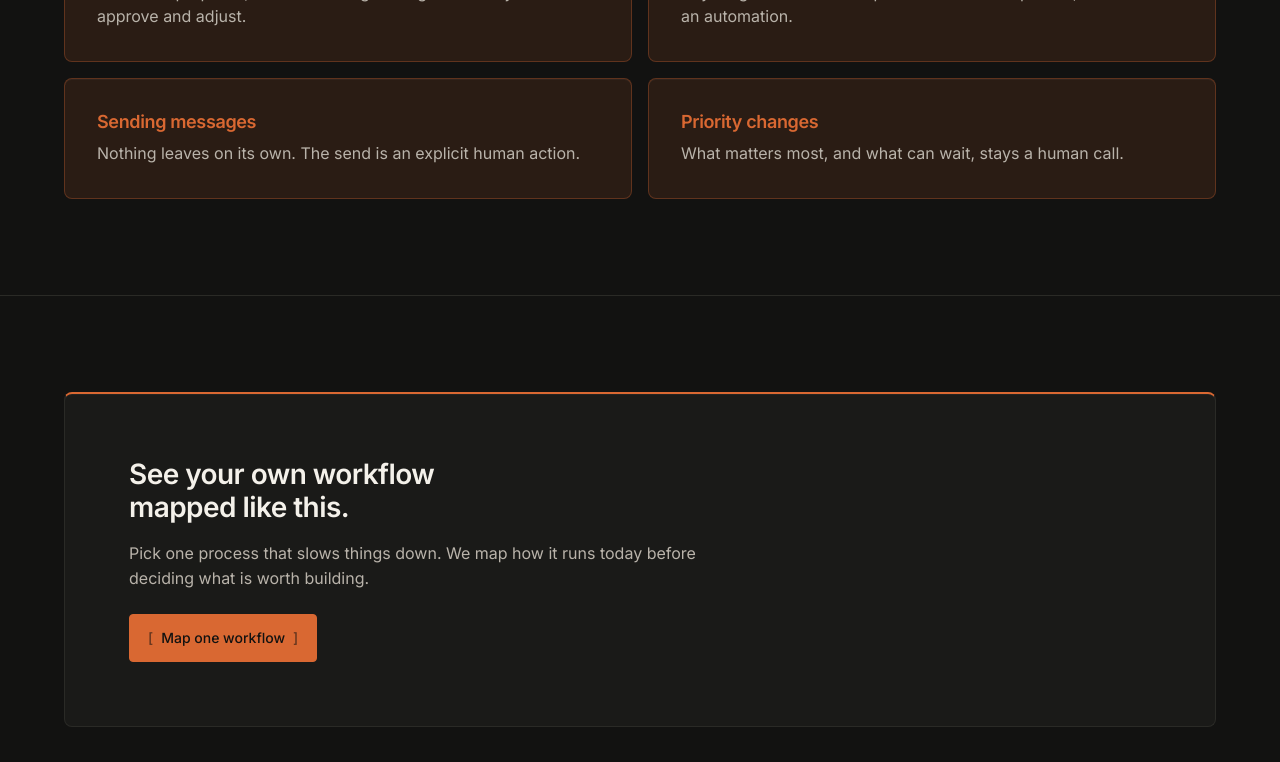
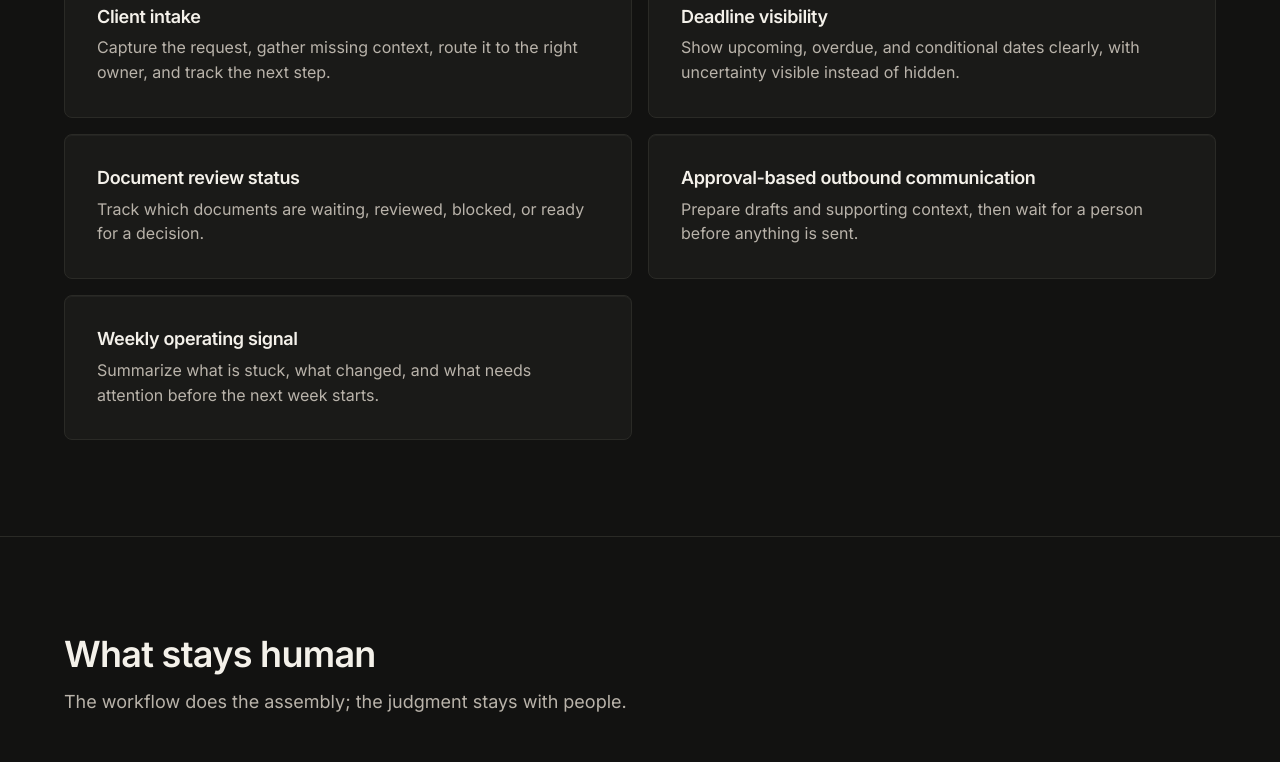
Before and after one commit to yairbederman/yair-studio-website, a Next.js app: page /workflows in a window 1280 px wide. Shown: the part 1440-2202 px from the top of the page. Built offline with nearby package versions, Linux system fonts and the light colour scheme.

Commit message:
fix: finalize launch content and social metadata

```diff
--- a/src/app/(site)/contact/page.tsx
+++ b/src/app/(site)/contact/page.tsx
@@ -118,7 +118,7 @@ export default function ContactPage() {
           <p>
             Email <a href={CONTACT_MAILTO}>{CONTACT_EMAIL}</a> with a short note
             about the workflow and where it slows down. A few lines is enough to
-            start.
+            start. Hebrew or English is fine.
           </p>
           <div>
             <CTAButton href={CONTACT_MAILTO} variant="primary">
--- a/src/app/(site)/offers/ai-workflow-audit/page.tsx
+++ b/src/app/(site)/offers/ai-workflow-audit/page.tsx
@@ -117,7 +117,11 @@ export default function AiWorkflowAuditPage() {
         lead="Before automating anything, map the real process. A focused review of one workflow — how it actually runs, where it stalls, and what's worth building."
       />
 
-      <OfferSection id="who" title="Who it's for">
+      <OfferSection
+        id="who"
+        title="Who it's for"
+        intro="The audit uses an engineering lens: trace the workflow, identify failure points, separate automation candidates from judgment calls, and define what would make the system trustworthy."
+      >
         <OfferCardGrid items={WHO} />
       </OfferSection>
 
--- a/src/app/(site)/offers/dashboards-automation/page.tsx
+++ b/src/app/(site)/offers/dashboards-automation/page.tsx
@@ -116,7 +116,11 @@ export default function DashboardsAutomationPage() {
         <OfferCardGrid items={PROBLEMS} />
       </OfferSection>
 
-      <OfferSection id="build" title="What we build">
+      <OfferSection
+        id="build"
+        title="What we build"
+        intro="Good dashboard signals include open follow-ups, overdue or stuck items, documents waiting for review, decisions waiting for approval, and a weekly operating signal."
+      >
         <OfferCardGrid items={DELIVERABLES} />
       </OfferSection>
 
--- a/src/app/(site)/offers/internal-ai-systems/page.tsx
+++ b/src/app/(site)/offers/internal-ai-systems/page.tsx
@@ -108,7 +108,11 @@ export default function InternalAiSystemsPage() {
         lead="A practical AI layer for the day-to-day work of a service team: meetings, email and calendar context, tasks, knowledge search, and follow-up — with approvals before anything acts."
       />
 
-      <OfferSection id="who" title="Who it's for">
+      <OfferSection
+        id="who"
+        title="Who it's for"
+        intro="This is especially useful when the team works across Hebrew and English, and when important context is spread across meetings, emails, documents, calendars, and task lists."
+      >
         <OfferCardGrid items={WHO} />
       </OfferSection>
 
--- a/src/app/(site)/workflows/page.tsx
+++ b/src/app/(site)/workflows/page.tsx
@@ -22,6 +22,29 @@ const MAPPED = [
   { label: "Human approval", human: true },
   { label: "Update tasks / dashboard", out: true },
 ] as const;
+
+const OTHER_WORKFLOWS = [
+  {
+    title: "Client intake",
+    desc: "Capture the request, gather missing context, route it to the right owner, and track the next step.",
+  },
+  {
+    title: "Deadline visibility",
+    desc: "Show upcoming, overdue, and conditional dates clearly, with uncertainty visible instead of hidden.",
+  },
+  {
+    title: "Document review status",
+    desc: "Track which documents are waiting, reviewed, blocked, or ready for a decision.",
+  },
+  {
+    title: "Approval-based outbound communication",
+    desc: "Prepare drafts and supporting context, then wait for a person before anything is sent.",
+  },
+  {
+    title: "Weekly operating signal",
+    desc: "Summarize what is stuck, what changed, and what needs attention before the next week starts.",
+  },
+];
 
 const STAYS_HUMAN = [
   {
@@ -75,6 +98,14 @@ export default function WorkflowsPage() {
       </OfferSection>
 
       <OfferSection
+        id="other-workflows"
+        title="Other workflows that map well"
+        intro="These patterns are common in growing service businesses and professional offices, especially when work moves across meetings, documents, email, approvals, and follow-up."
+      >
+        <OfferCardGrid items={OTHER_WORKFLOWS} />
+      </OfferSection>
+
+      <OfferSection
         id="human"
         title="What stays human"
         intro="The workflow does the assembly; the judgment stays with people."
--- a/src/lib/root-metadata.ts
+++ b/src/lib/root-metadata.ts
@@ -14,7 +14,7 @@ export const rootMetadata: Metadata = {
     template: "%s · y[AI]r studio",
   },
   description: "AI systems for real business workflows.",
-  // Render shared links as a large card; the image comes from the root
-  // opengraph-image.tsx (Twitter falls back to the Open Graph image).
+  // Render shared links as a large card; Twitter derives its image from each
+  // page's explicit Open Graph image.
   twitter: { card: "summary_large_image" },
 };
```
Also changed, not shown: src/app/(site)/about/page.tsx (+18 -0 lines), src/app/opengraph-image/route.tsx (renamed from src/app/opengraph-image.tsx, +7 -8 lines), src/lib/site.ts (+6 -8 lines).
